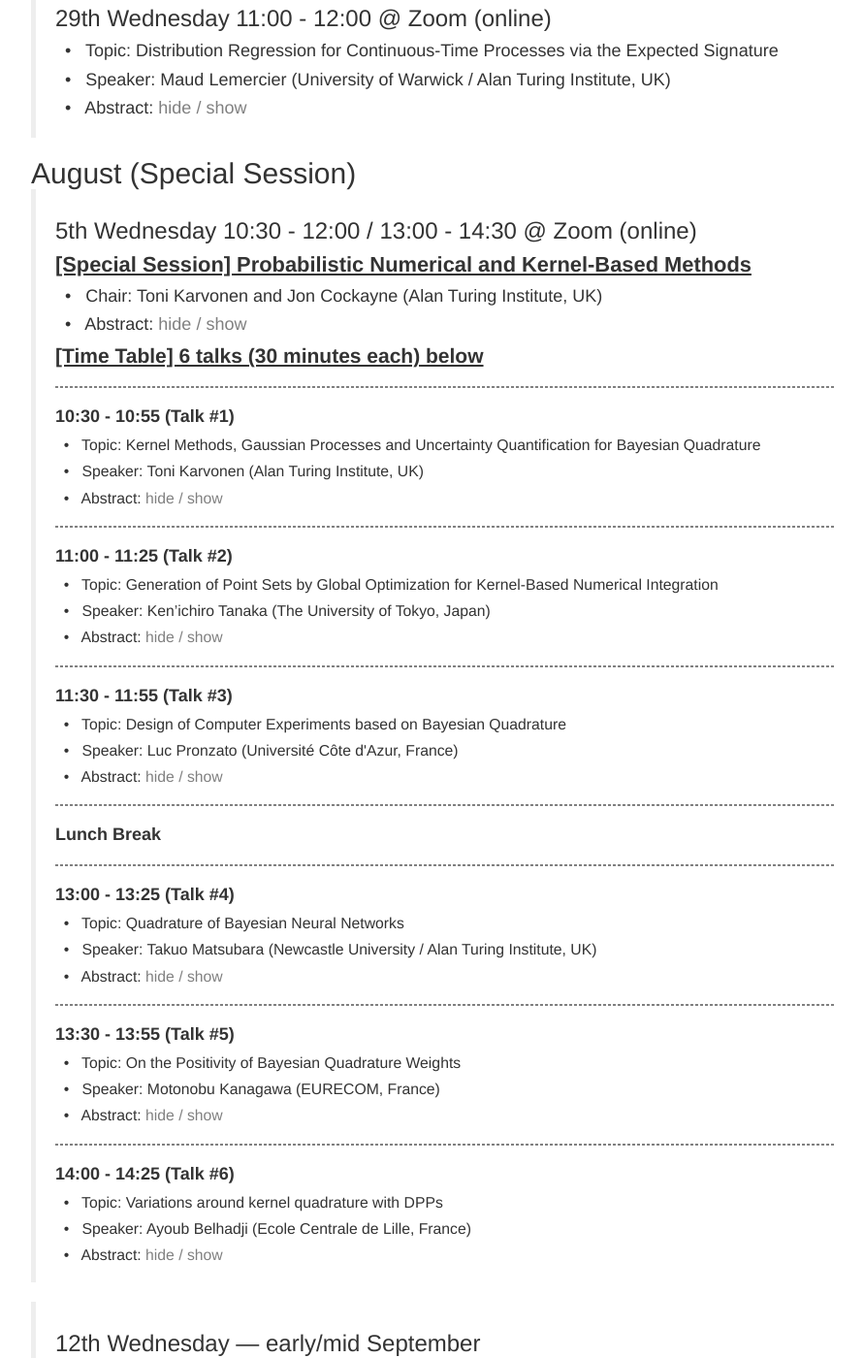
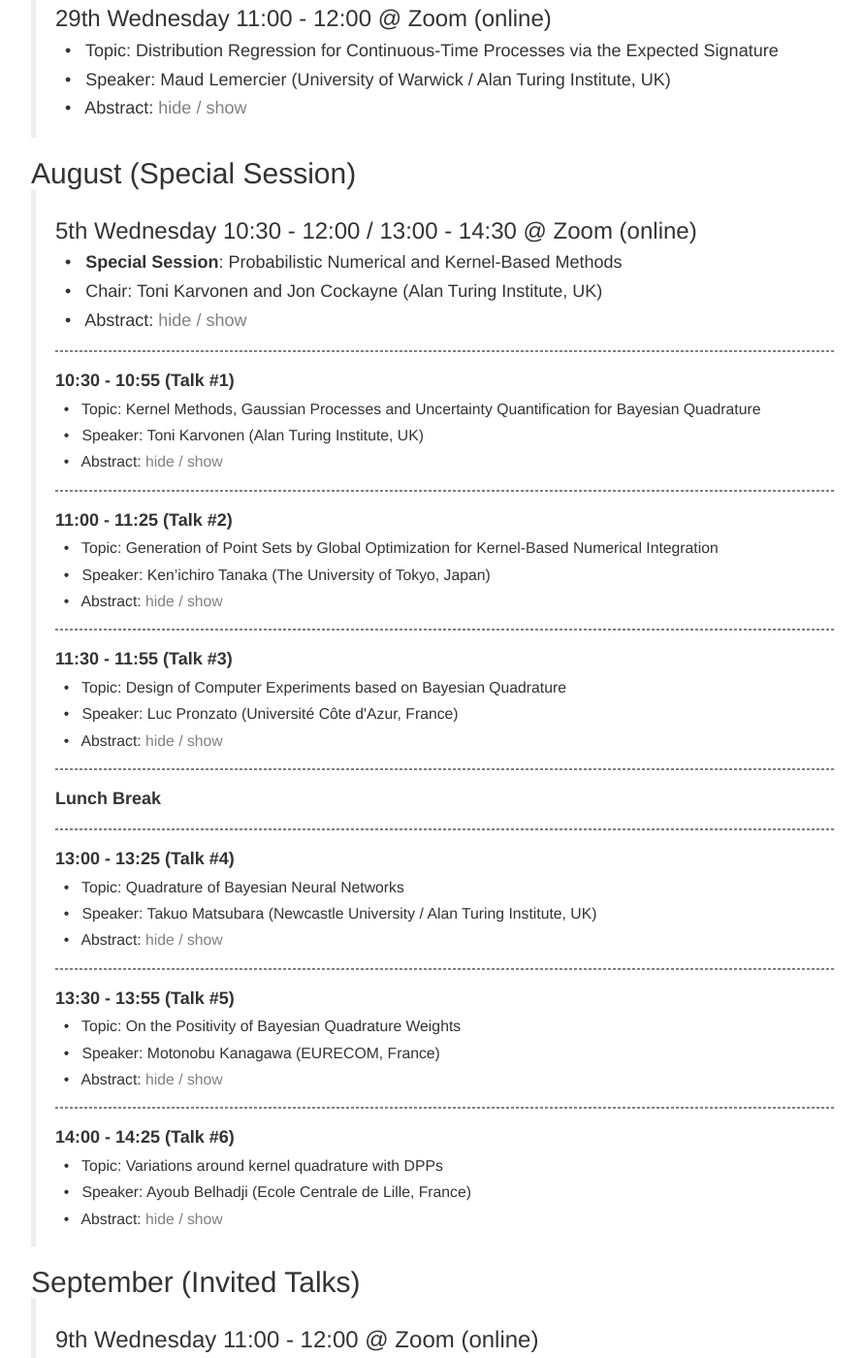
Before and after one commit to DCE-RG/DCE-RG.github.io, a Jekyll site: the page built from index.html, in a window 1280 px wide and 1400 px high, scrolled down 5705 px. Shown: the whole window at 97% size, without its empty margins (38-929 px from the left). Built offline with Jekyll 4.4.1, drawn with Linux system fonts in a browser that asks for light colours; nearby versions of some CDN libraries; some of the changed text lies outside the part shown.

Commit message:
first commit

```diff
--- a/index.html
+++ b/index.html
@@ -511,7 +511,7 @@ isHome: true
 
   <blockquote>
     <h3>5th Wednesday 10:30 - 12:00 / 13:00 - 14:30 @ Zoom (online) </h3>
-    <h4 style="font-size:125%;"><u><b>[Special Session] Probabilistic Numerical and Kernel-Based Methods</b></u></h4>
+    <h4>&nbsp; &#8226; &nbsp; <b>Special Session</b>: Probabilistic Numerical and Kernel-Based Methods</h4>
     <h4>&nbsp; &#8226; &nbsp; Chair: Toni Karvonen and Jon Cockayne (Alan Turing Institute, UK) </h4>
     <h4>&nbsp; &#8226; &nbsp; Abstract: <a data-toggle="collapse" href="#abstract_0805" role="button" style="color:gray;"> hide / show </a> </h4>
     <div class="collapse" id="abstract_0805">
@@ -522,7 +522,6 @@ isHome: true
             This session will present recent advances from the literature on PNMs and kernel-based methods for integration by several speakers.
         </div>
     </div>
-    <h4 style="font-size:120%;"><u><b>[Time Table] 6 talks (30 minutes each) below</b></u></h4>
 
     <div style ="padding-left: 0%" >
 
@@ -659,16 +658,6 @@ isHome: true
         </div>
     </div>
 
-    </div>
-  </blockquote>
-
-  <blockquote>
-    <h3>12th Wednesday — early/mid September</h3>
-    <h3><u><b>Summer Break</b></u></h3>
-    <div class="collapse in">
-        <div class="card card-body abstract-text">
-            We are going to make a few weeks break of DCE reading group from 12th August. DCE reading group will resume in early or mid September.
-        </div>
     </div>
   </blockquote>
 
```
